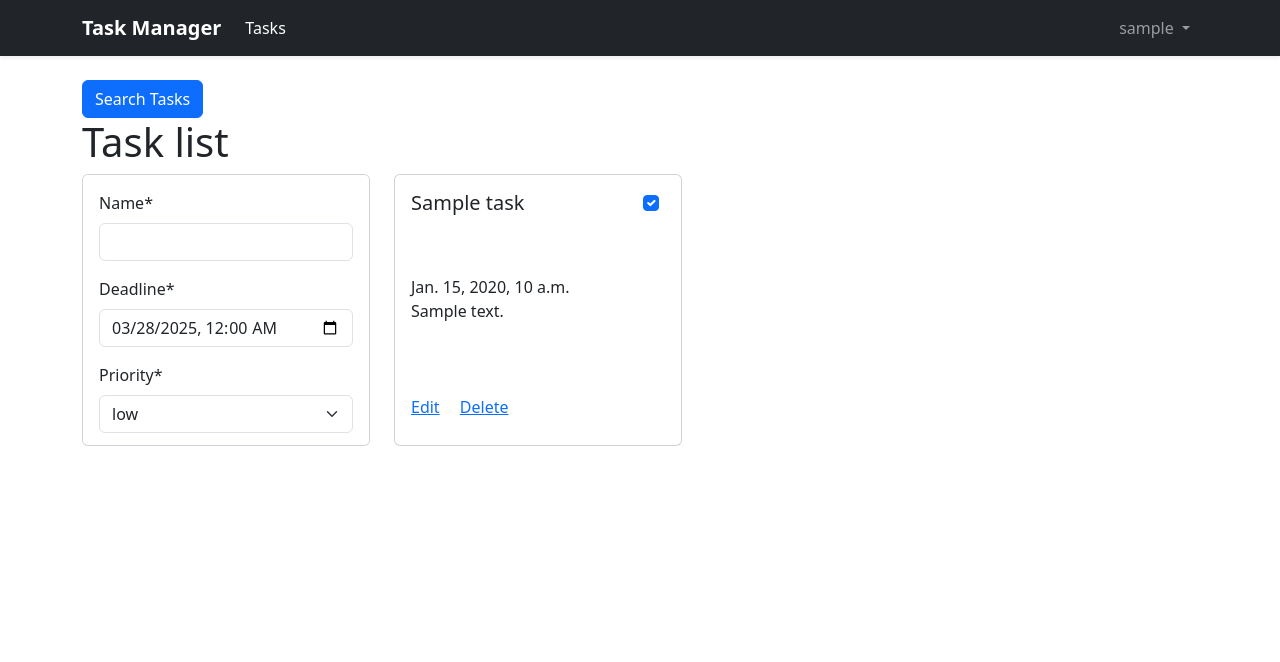
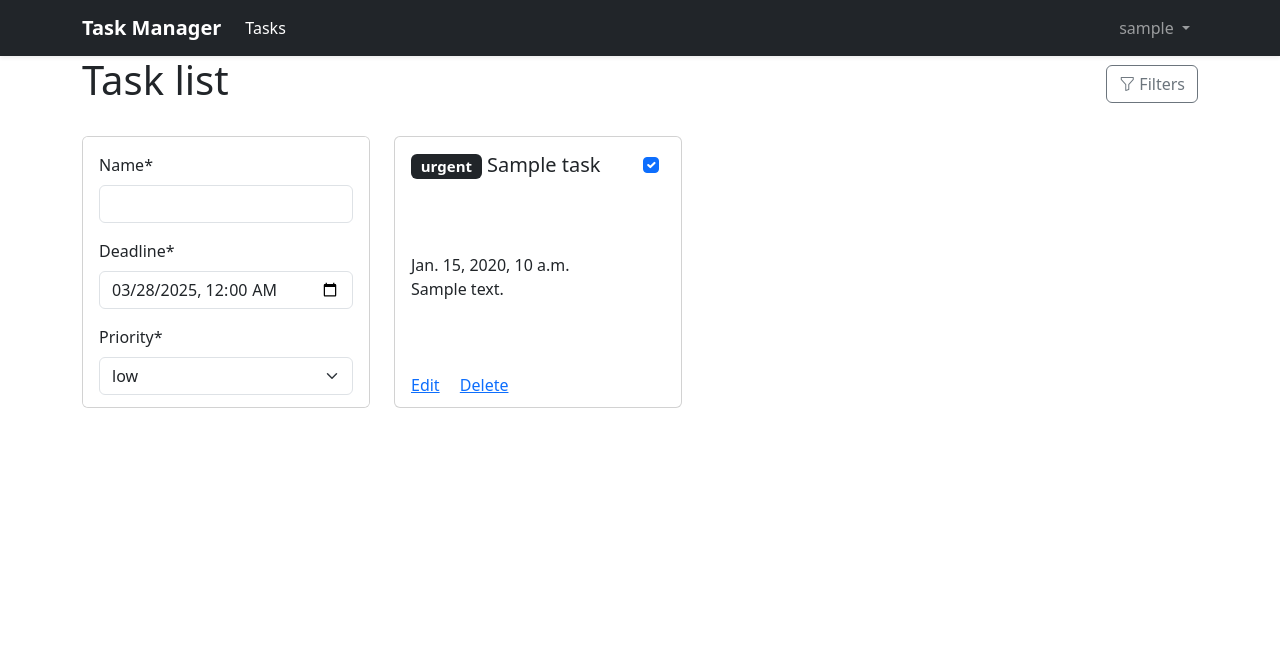
Before and after one commit to yarzhuravlov/task-manager-mate, a Django app: page /tasks/ in a window 1280 px wide. Shown: the top 662 px of the page. Run offline with Django 5.2, Linux system fonts and the light colour scheme; a user stored in the database is signed in; tables that the repository leaves empty hold one stand-in row (values such as "Sample post"); some libraries are stand-ins or nearby versions.

Commit message:
update templates/task_list.html: add task priority to task cards & change open filter button

```diff
--- a/templates/tasks/task_list.html
+++ b/templates/tasks/task_list.html
@@ -2,10 +2,12 @@
 {% load crispy_forms_filters %}
 
 {% block content %}
-  <button class="btn btn-primary mt-4" type="button" data-bs-toggle="offcanvas" data-bs-target="#searchOffcanvas" aria-controls="searchOffcanvas">
-    Search Tasks
-  </button>
-  <h1>Task list</h1>
+  <div class="d-flex justify-content-between align-items-center mb-4">
+    <h1>Task list</h1>
+    <button class="btn btn-outline-secondary" type="button" data-bs-toggle="offcanvas" data-bs-target="#searchOffcanvas" aria-controls="searchOffcanvas">
+      <i class="bi bi-funnel"></i> Filters
+    </button>
+  </div>
   <div class="row align-left">
     <div class="col-auto">
       <div
@@ -33,8 +35,12 @@
             <div class="row">
               <div class="col-10">
                 <h5 class="card-title"
-                    style="height: 5rem">
-                  {{ task.name | truncatechars:60 }}
+                    style="height: 6rem">
+                    <span class="badge
+                         {% if task.priority == 1 %}text-white bg-dark{% elif task.priority == 2 %}bg-danger{% elif task.priority == 3 %}bg-warning{% else %}bg-success{% endif %}">
+                    {{ task.get_priority_display }}
+                    </span>
+                    {{ task.name | truncatechars:60 }}
                 </h5>
               </div>
               <div class="col-2">
```
